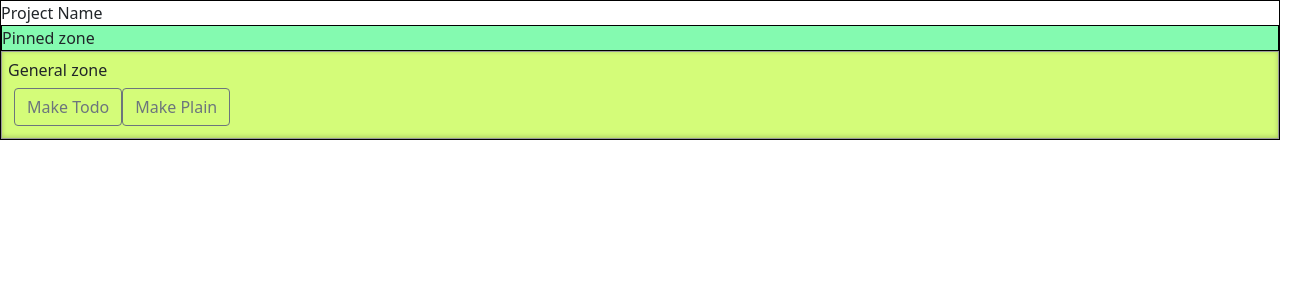
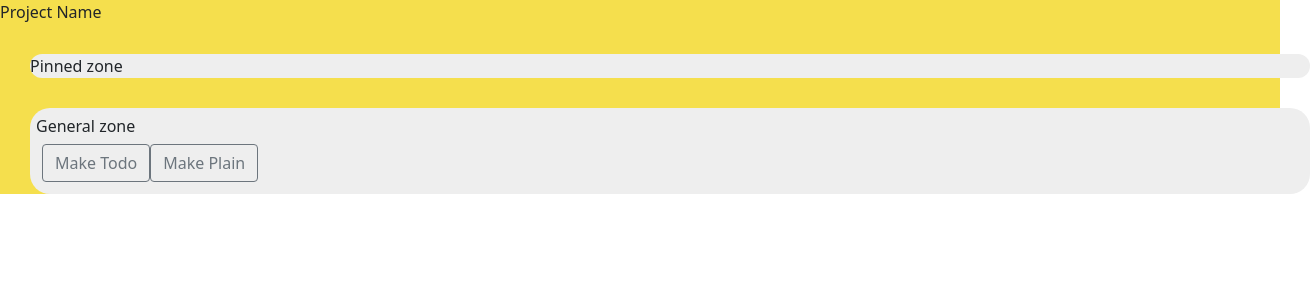
Before and after one commit to KULEEEE/StickyMemo, a React (Create React App) app: page / in a window 1280 px wide. Shown: the top 300 px of the page, 1310 px wide, since content can reach past the window. Built offline with nearby package versions, Linux system fonts and the light colour scheme.

Commit message:
[style] Reflect design modifications discussed in online meetings

```diff
--- a/src/App.css
+++ b/src/App.css
@@ -1,42 +1,74 @@
 .pinned-zone{
   width: 100%;
-  background-color: #84fab0;
+  background-color: #EEEEEE;
+  margin : 30px;
+  border-radius: 20px;
   /* border-radius: 20px; */
 
 }
 .general-zone{
   width: 100%;
-  background-color:#d4fc79;
-  /* border-radius: 20px; */
+  background-color:#EEEEEE;
+  border-radius: 20px;
   padding: 6px;
-	border: 1px solid #999;
-	box-shadow: inset 0 -1px 5px 0 rgba(0, 0, 0, 0.2);
-	box-sizing: border-box;
+  margin : 30px;
+	/* border: 1px solid #999; */
+	/* box-sizing: border-box; */
 }
+
 section{
-  border-style: solid;
+  /* border-style: solid;
   border-color: black;
-  border-width: thin;
+  border-width: thin; */
+  /* box-shadow: inset 0 -1px 5px 0 rgba(0, 0, 0, 0.2); */
+  background-color:#F5DF4D;
 }
 .single-note{
   width: 300px;
   height: 300px;
-  padding: 10px;
+  padding: 5px;
   margin : 10px;
   display: inline-block;
   /* border-style: solid;
   border-color: black;
   border-width: thin; */
-  box-shadow: inset 0 -1px 5px 0 rgba(0, 0, 0, 0.2);
-  background:  #96e6a1;
+  /* box-shadow: initial 30px 30px rgba(0, 0, 0, 0.2); */
+  box-shadow: rgba(0, 0, 0, 0.5) 2.5px 2.5px 5px;
+  background:  #27303D;
+  position: relative;
 }
+
 .default-note{
   padding : 6px;
 }
+
 .pinIcon{
   width : 20px;
   height : 20px;
   margin : 3px;
+}
+
+.pin{
+  border : 0;
+  outline: 0;
+  margin : 3px;
+  border-radius: 20px;
+}
+
+.destroy{
+  position: absolute;
+  right: 5px;
+  bottom: 5px;
+}
+
+.todo-adder{
+  width : 100%;
+  height : 30px;
+}
+
+.plain-adder{
+  width : 100%;
+  height : 150px;
 }
 
 
--- a/src/SingleNote.js
+++ b/src/SingleNote.js
@@ -15,9 +15,10 @@ export function SingleNote({ id, section, notetype, destroyNote, moveSection })
       </div>
       <NoteContent notetype={notetype} />
       <div className="destroy">
-        <button className="destroy"
+        <button type="button" class="btn btn-light btn-sm"
           onClick={() => destroyNote(section, id)}>
-          <img src='' alt='destroyIcon' />
+          {/* <img src='' alt='destroyIcon' /> */}
+          메모 삭제
         </button>
       </div>
     </div>
@@ -38,7 +39,7 @@ function NoteContent({ notetype }) {
     return (
       <div className="content-plain">
         <form>
-          <input className="content" type="text" placeholder="This is plain text note..."></input>
+          <input className="plain-adder" type="text" placeholder="This is plain text note..."></input>
         </form>
       </div>
     );
@@ -128,7 +129,7 @@ function TodoItem({ todo, deleteTodo }) {
       />
       <label>{todo.task}</label>
       <button
-        className='destroy'
+        className='task-destroy'
         onClick={() => deleteTodo(id)} />
     </li>
   );
```
